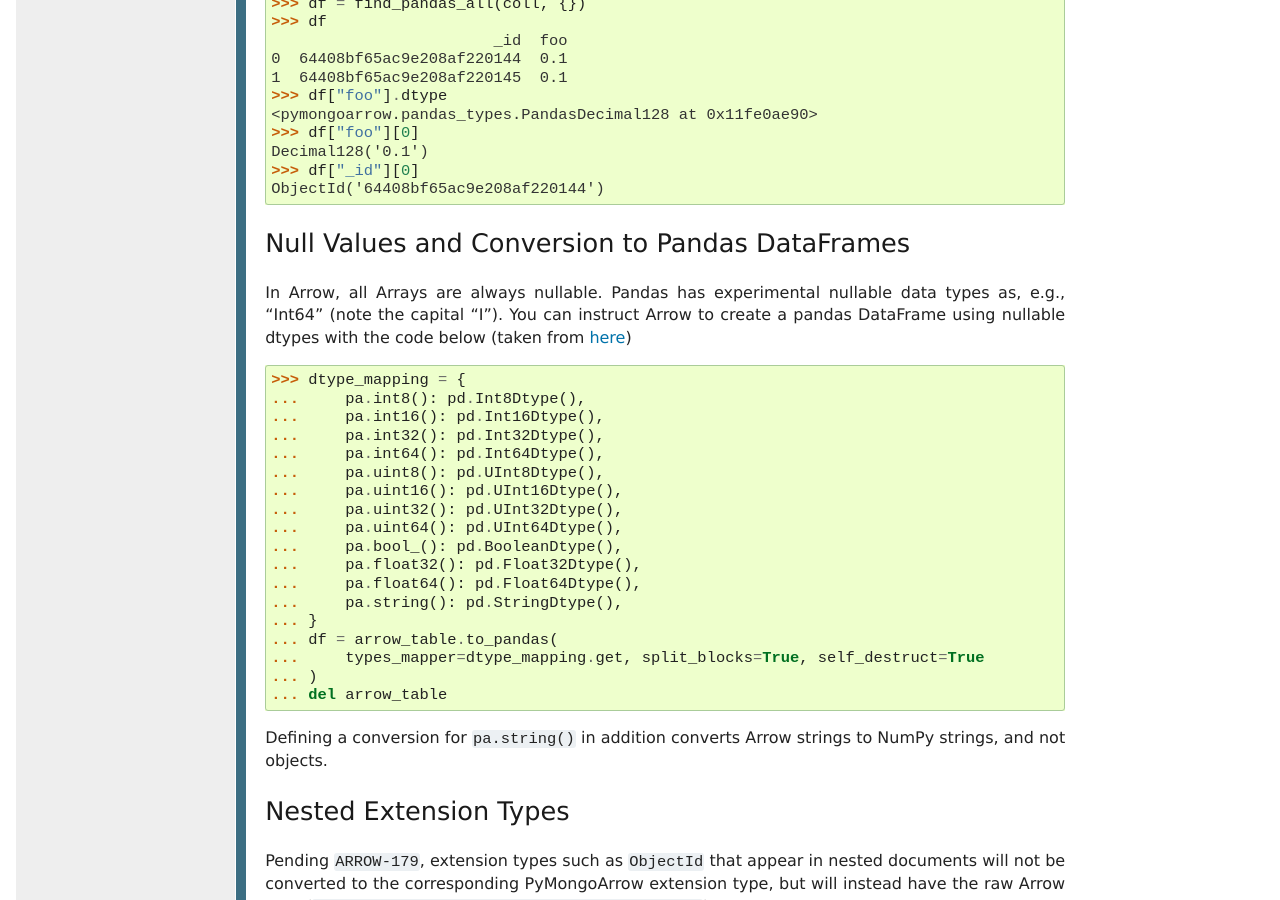
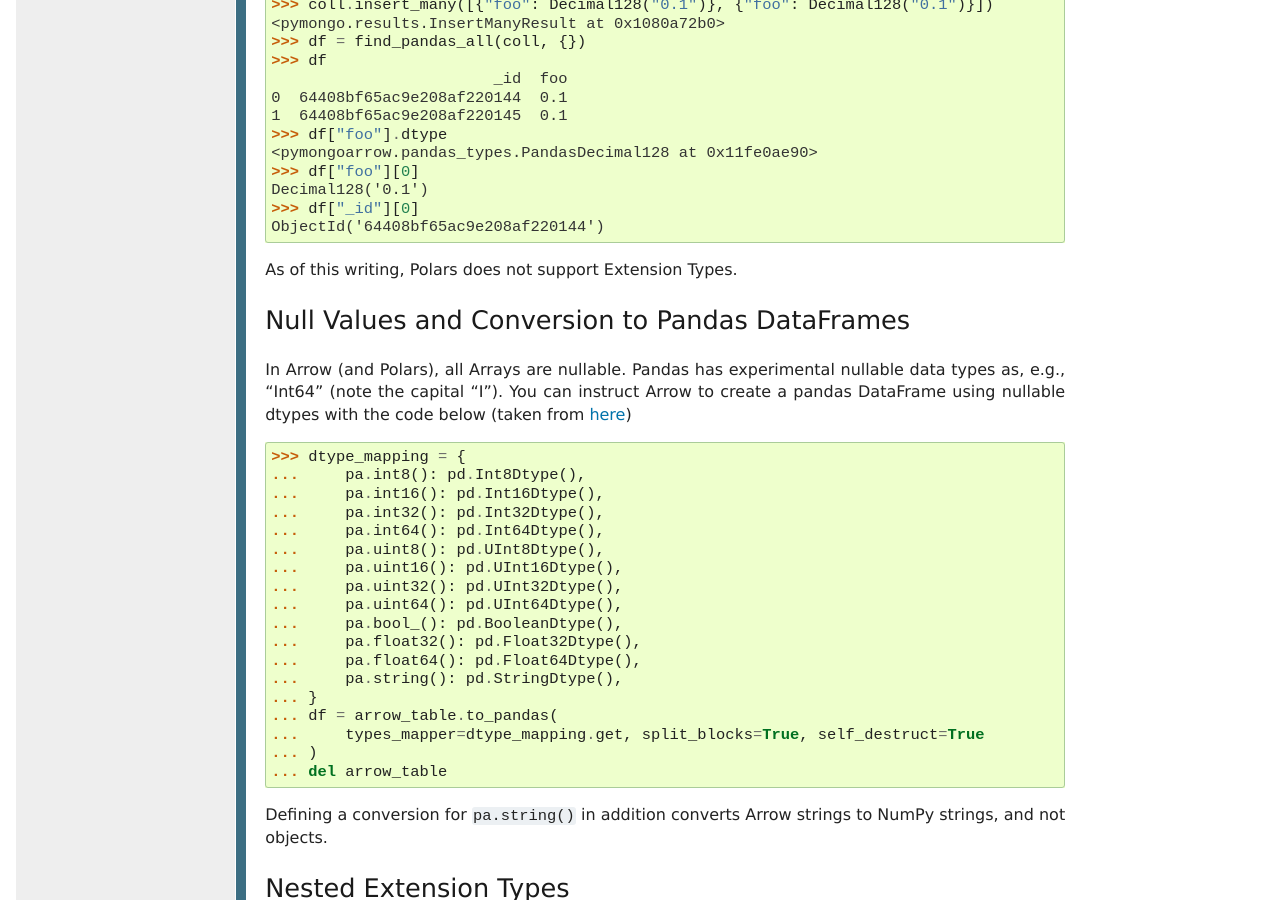
Before and after one commit to mongodb-labs/mongo-arrow, a Sphinx documentation site: the page built from bindings/python/docs/source/data_types.rst, in a window 1280 px wide and 900 px high, scrolled down 2189 px. Built offline with Sphinx 7.4.7, drawn with Linux system fonts in a browser that asks for light colours; some of the changed text lies outside the part shown.

Commit message:
Updated Data Types page

```diff
--- a/bindings/python/docs/source/data_types.rst
+++ b/bindings/python/docs/source/data_types.rst
@@ -4,7 +4,11 @@ Data Types
 ==========
 
 PyMongoArrow supports a majority of the BSON types.
+As Arrow and Polars provide first-class support for Lists and Structs,
+this includes Embedded arrays and documents.
+
 Support for additional types will be added in subsequent releases.
+
 
 .. note:: For more information about BSON types, see the
    `BSON specification <http://bsonspec.org/spec.html>`_.
@@ -131,11 +135,12 @@ dataframe will be the appropriate ``bson`` type.
   >>> df["_id"][0]
   ObjectId('64408bf65ac9e208af220144')
 
+As of this writing, Polars does not support Extension Types.
 
 Null Values and Conversion to Pandas DataFrames
 -----------------------------------------------
 
-In Arrow, all Arrays are always nullable.
+In Arrow (and Polars), all Arrays are nullable.
 Pandas has experimental nullable data types as, e.g., "Int64" (note the capital "I").
 You can instruct Arrow to create a pandas DataFrame using nullable dtypes
 with the code below (taken from `here <https://arrow.apache.org/docs/python/pandas.html>`_)
```
